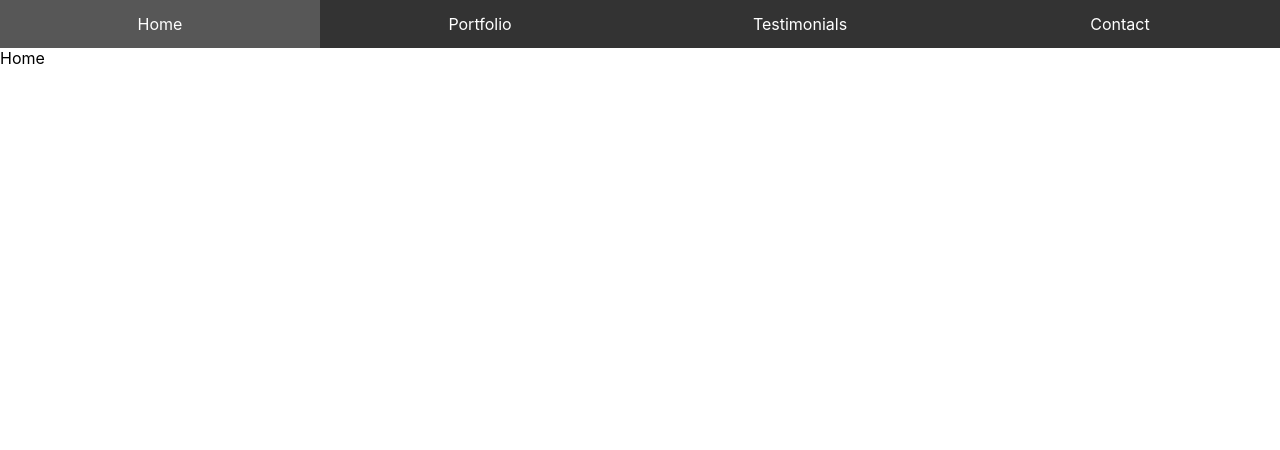
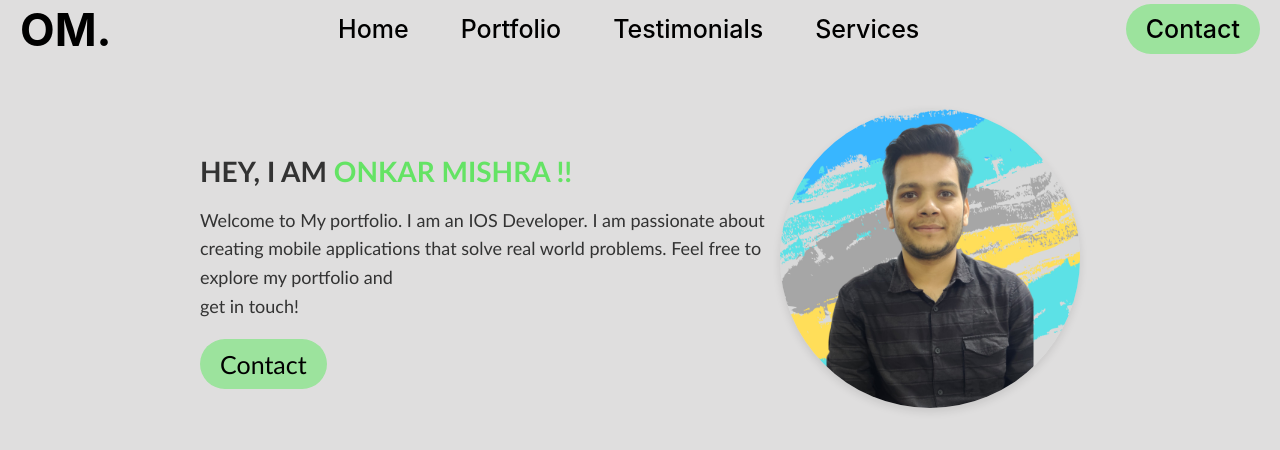
Before and after one commit to onkar-mishra/MyPeronalWebsite, a React (Create React App) app: page / in a window 1280 px wide. Shown: the top 450 px of the page. Built offline with nearby package versions, Linux system fonts and the light colour scheme.

Commit message:
portfolio component added

```diff
--- a/public/index.html
+++ b/public/index.html
@@ -9,35 +9,13 @@
       name="description"
       content="Web site created using create-react-app"
     />
+    <link rel="stylesheet" href="https://cdnjs.cloudflare.com/ajax/libs/font-awesome/6.0.0-beta3/css/all.min.css" integrity="sha512-..." crossorigin="anonymous" />
     <link rel="apple-touch-icon" href="%PUBLIC_URL%/logo192.png" />
-    <!--
-      manifest.json provides metadata used when your web app is installed on a
-      user's mobile device or desktop. See https://developers.google.com/web/fundamentals/web-app-manifest/
-    -->
     <link rel="manifest" href="%PUBLIC_URL%/manifest.json" />
-    <!--
-      Notice the use of %PUBLIC_URL% in the tags above.
-      It will be replaced with the URL of the `public` folder during the build.
-      Only files inside the `public` folder can be referenced from the HTML.
-
-      Unlike "/favicon.ico" or "favicon.ico", "%PUBLIC_URL%/favicon.ico" will
-      work correctly both with client-side routing and a non-root public URL.
-      Learn how to configure a non-root public URL by running `npm run build`.
-    -->
     <title>React App</title>
   </head>
   <body>
     <noscript>You need to enable JavaScript to run this app.</noscript>
     <div id="root"></div>
-    <!--
-      This HTML file is a template.
-      If you open it directly in the browser, you will see an empty page.
-
-      You can add webfonts, meta tags, or analytics to this file.
-      The build step will place the bundled scripts into the <body> tag.
-
-      To begin the development, run `npm start` or `yarn start`.
-      To create a production bundle, use `npm run build` or `yarn build`.
-    -->
   </body>
 </html>
--- a/src/App.js
+++ b/src/App.js
@@ -5,6 +5,7 @@ import Home from './components/Home';
 import Portfolio from './components/Portfolio';
 import Testimonials from './components/Testimonials';
 import Contact from './components/Contact';
+import './App.css'
 
 function App() {
   return (
--- /dev/null
+++ b/src/components/Home.css
@@ -0,0 +1,66 @@
+.home-container {
+    display: flex;
+    justify-content: space-between;
+    align-items: center;
+    padding: 50px;
+    font-family: 'Trebuchet MS', 'Lucida Sans Unicode', 'Lucida Grande', 'Lucida Sans', Arial, sans-serif;
+    color: #333;
+  }
+
+  .home-content {
+    flex: 1;
+    padding-left: 150px;
+  }
+
+  .home-content h2 {
+    font-size: 28px;
+    font-weight: bold;
+    margin-bottom: 10px;
+  }
+
+  .home-content p {
+    font-size: 18px;
+    line-height: 1.6;
+  }
+
+  .home-image {
+    width: 300px;
+    padding-right: 150px;
+  }
+
+  .home-image img {
+    width: 100%;
+    border-radius: 50%;
+    box-shadow: 0 4px 8px rgba(0, 0, 0, 0.1);
+  }
+
+  .home-content h2::after {
+    content: "ONKAR MISHRA !!";
+    overflow: hidden;
+    display: inline-block;
+    vertical-align: bottom;
+    animation: typing 4s steps(20, end), blink-caret 0.5s step-end infinite;
+    white-space: nowrap;
+    color:rgb(100, 227, 100)
+  }
+
+
+
+  @keyframes typing {
+    from {
+      width: 0;
+    }
+    to {
+      width: 100%;
+    }
+  }
+
+  @keyframes blink-caret {
+    from,
+    to {
+      border-color: transparent;
+    }
+    50% {
+      border-color: rgb(100, 227, 100) ;
+    }
+  }
--- a/src/components/Home.js
+++ b/src/components/Home.js
@@ -1,11 +1,25 @@
-import React from 'react'
+import React from 'react';
+import './Home.css';
+import Image from '../assests/onkar.jpeg';
+import { Link } from 'react-router-dom';
+import "./Navbar.css"
 
 const Home = () => {
   return (
-    <div>
-      Home
+    <div className="home-container">
+      <div className="home-content">
+        <h2>HEY, I AM </h2>
+        <p>Welcome to My portfolio. I am an IOS Developer.
+            I am passionate about creating mobile applications that solve real world problems. Feel free to explore my portfolio and <br/>get in touch!</p>
+            <div className="navbar-right">
+        <Link to="/contact" className="contact-button">Contact</Link>
+      </div>
+      </div>
+      <div className="home-image">
+        <img src={Image} alt="Onkar Mishra" />
+      </div>
     </div>
-  )
-}
+  );
+};
 
-export default Home
+export default Home;
--- a/src/components/Navbar.css
+++ b/src/components/Navbar.css
@@ -1,27 +1,61 @@
 .navbar {
-    background-color: #333;
     overflow: hidden;
+    display: flex;
+    justify-content: space-between;
+    align-items: center;
+    padding: 0 20px;
   }
 
-  .navbar ul {
+  .navbar-left {
+    color: black;
+    font-size: 45px;
+    font-weight: bold;
+  }
+
+  .navbar-middle {
+    display: flex;
+  }
+
+  .navbar-middle ul {
     list-style-type: none;
     margin: 0;
     padding: 0;
     display: flex;
+    font-size: 25px;
+    font-weight: 500;
   }
 
-  .navbar ul li {
-    flex: 1;
+  .navbar-middle ul li {
+    margin-left: 20px;
   }
 
-  .navbar ul li a {
+  .navbar-middle ul li a {
     display: block;
-    color: white;
+    color: black;
     text-align: center;
     padding: 14px 16px;
     text-decoration: none;
   }
 
-  .navbar ul li a:hover {
-    background-color: #575757;
+  .navbar-middle ul li a:hover {
+
   }
+
+  .navbar-right {
+    display: flex;
+    align-items: center;
+    font-size: 25px;
+    font-weight: 500;
+  }
+
+  .contact-button {
+    background-color: #9ce39d;
+    color: black;
+    padding: 10px 20px;
+    text-decoration: none;
+    border-radius: 50px;
+  }
+
+  .contact-button:hover {
+    background-color: #45a049;
+  }
--- a/src/components/Navbar.js
+++ b/src/components/Navbar.js
@@ -5,12 +5,20 @@ import './Navbar.css';
 const Navbar = () => {
   return (
     <nav className="navbar">
-      <ul>
-        <li><Link to="/">Home</Link></li>
-        <li><Link to="/portfolio">Portfolio</Link></li>
-        <li><Link to="/testimonials">Testimonials</Link></li>
-        <li><Link to="/contact">Contact</Link></li>
-      </ul>
+      <div className="navbar-left">
+        <span>OM.</span>
+      </div>
+      <div className="navbar-middle">
+        <ul>
+          <li><Link to="/">Home</Link></li>
+          <li><Link to="/portfolio">Portfolio</Link></li>
+          <li><Link to="/testimonials">Testimonials</Link></li>
+          <li><Link to="/services">Services</Link></li>
+        </ul>
+      </div>
+      <div className="navbar-right">
+        <Link to="/contact" className="contact-button">Contact</Link>
+      </div>
     </nav>
   );
 };
```
Also changed, not shown: src/assests/onkar.jpeg (added).
